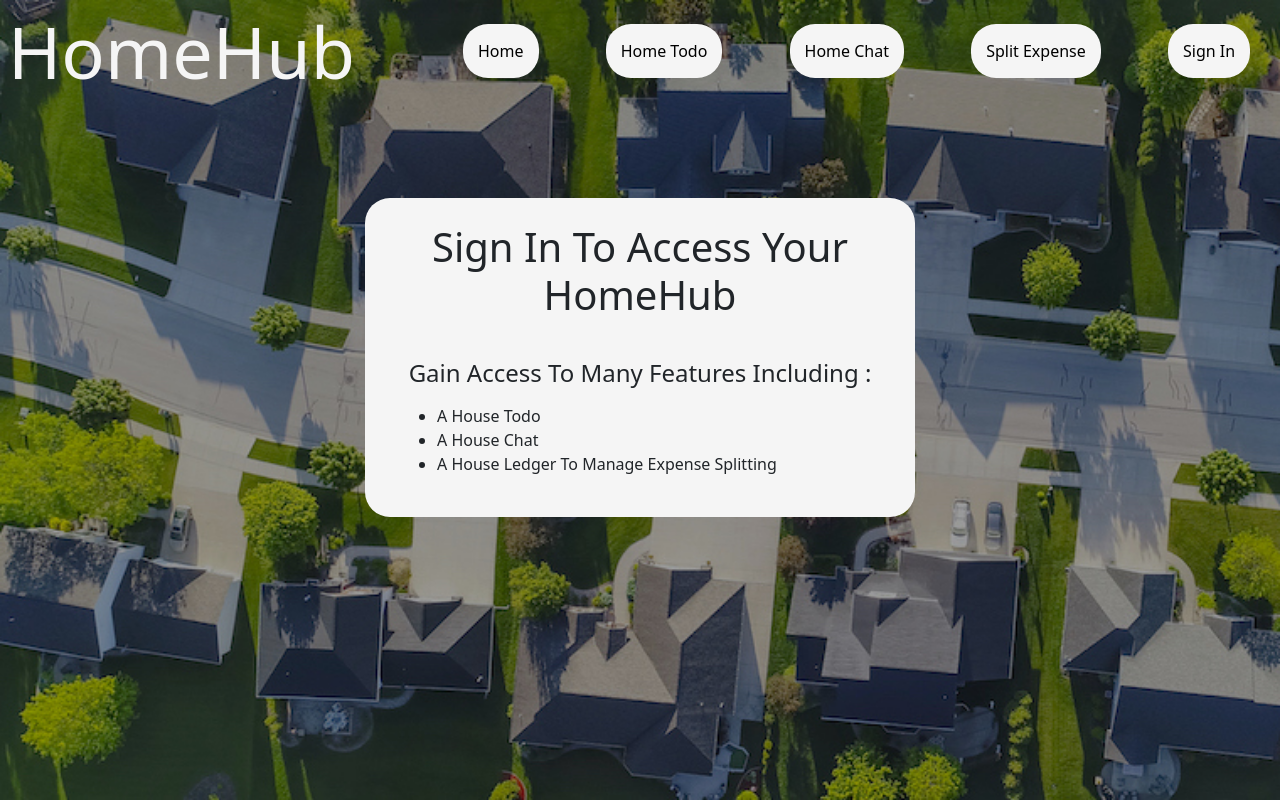
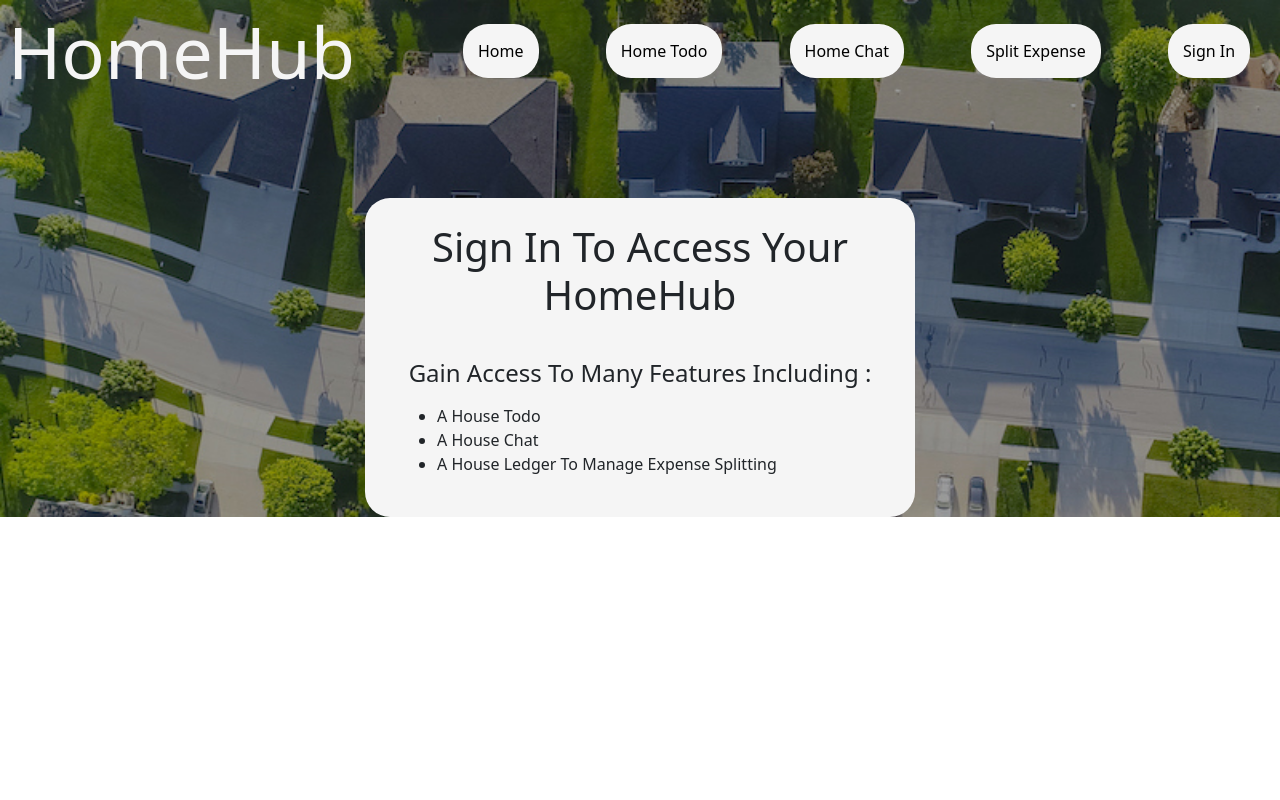
Before and after one commit to WilliamDestounis/homehub-static, a React (Create React App) app: page / in a window 1280 px wide. Built offline with nearby package versions, Linux system fonts and the light colour scheme; no server answers.

Commit message:
Update App.css

```diff
--- a/src/App.css
+++ b/src/App.css
@@ -50,9 +50,8 @@
 
 .img{
     background-image: url(../public/homes.jpg) ;
-    background-position: center;
-    background-size:cover;
-    height: 100vh;
+    background-size: 100% auto;
+    background-repeat: repeat-y;
 }
 
 
```
